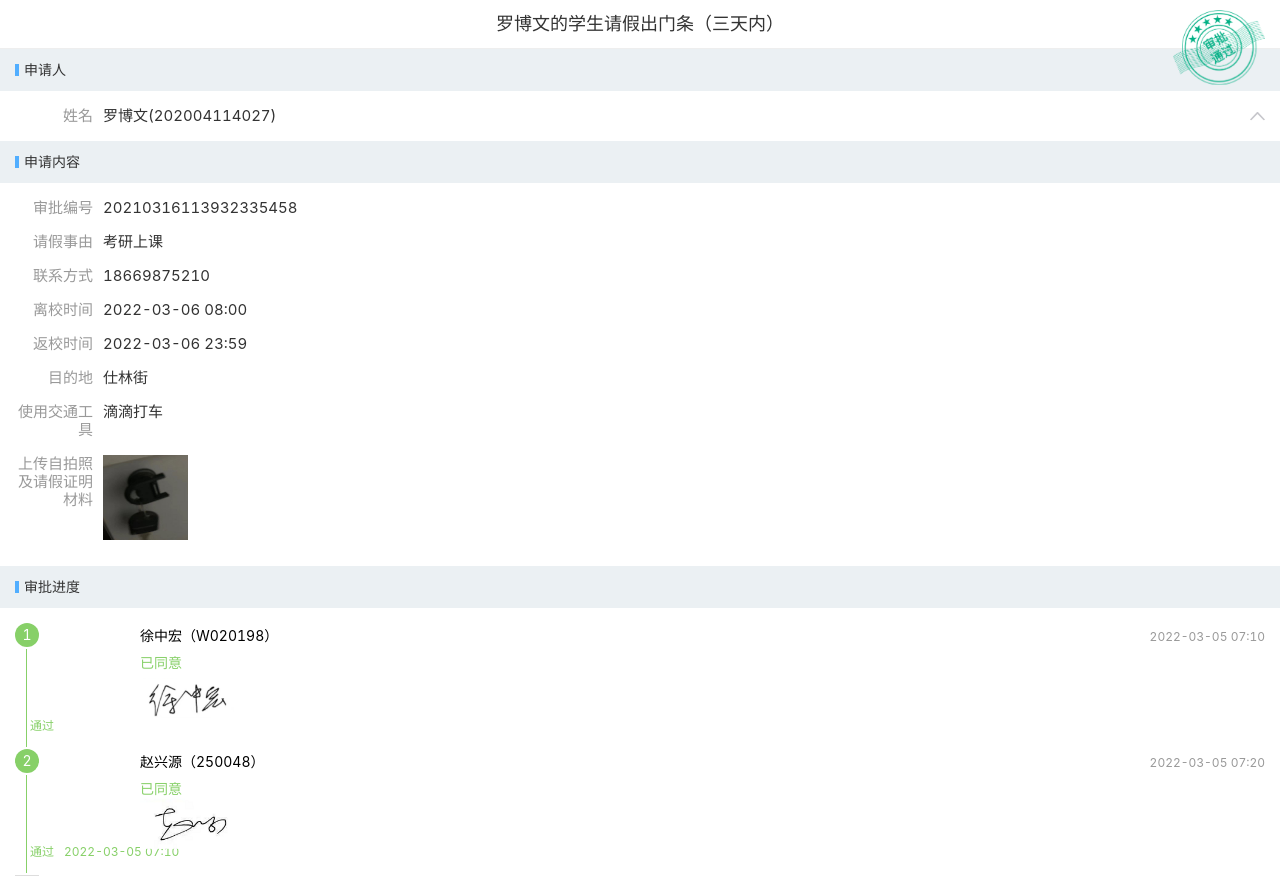
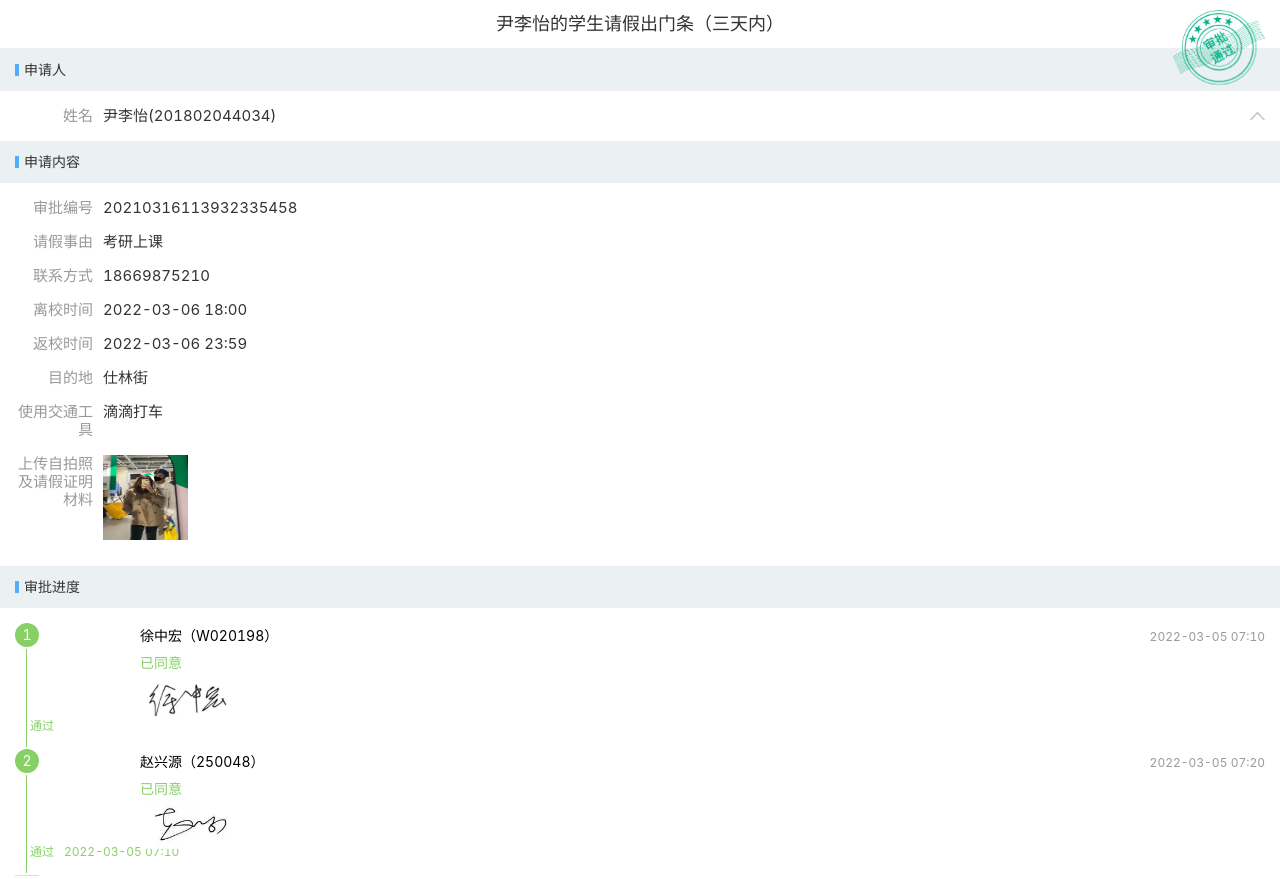
Before and after one commit to yibanjiatiao1/yly06, a plain HTML site: page index.html in a window 1280 px wide. Shown: the top 879 px of the page. Drawn offline with Linux system fonts and the light colour scheme; a script that the page names is missing.

Commit message:
Update index.html

```diff
--- a/index.html
+++ b/index.html
@@ -30,7 +30,7 @@
     <div class="hx-layout">
      <main class="hx-content">
       <div class="wfTitle___Y-ebx">
-       罗博文的学生请假出门条（三天内）
+       尹李怡的学生请假出门条（三天内）
       </div>
       <div class="hx-detail">
        <div class="hx-detail-group">
@@ -46,7 +46,7 @@
        <span class="hx-detail-item-label">姓名</span>
        <div class="hx-detail-item-field">
         <div class="am-flexbox am-flexbox-justify-start am-flexbox-align-center">
-         罗博文(202004114027)
+         尹李怡(201802044034)
         </div>
        </div>
       </div>
@@ -56,7 +56,7 @@
        <div class="hx-detail-item">
         <span class="hx-detail-item-label">学号</span>
         <div class="hx-detail-item-field">
-         202004114027        </div>
+         201802044034        </div>
        </div>
        <div class="hx-detail-item">
         <span class="hx-detail-item-label">性别</span>
@@ -129,7 +129,7 @@
          <div class="hx-detail-item">
           <span class="hx-detail-item-label">离校时间</span>
           <div class="hx-detail-item-field">
-           2022-03-06 08:00          </div>
+           2022-03-06 18:00          </div>
          </div>
          <div class="hx-detail-item">
           <span class="hx-detail-item-label">返校时间</span>
@@ -150,7 +150,7 @@
           <span class="hx-detail-item-label">上传自拍照及请假证明材料</span>
           <div class="hx-detail-item-field">
            <div class="hx-detail-image">
-            <img src="./工作流_files/111.jpg" alt="" style="margin-right: 10px; width: 84.6667px;
+            <img src="./工作流_files/yly.jpg" alt="" style="margin-right: 10px; width: 84.6667px;
     height: 84.6667px; margin-bottom: 10px;">
            </div>
           </div>
```
